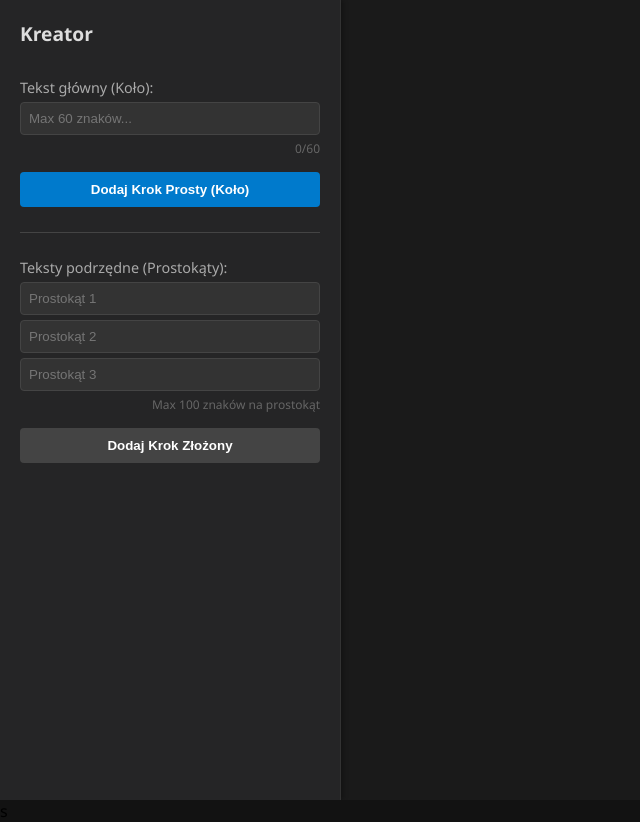
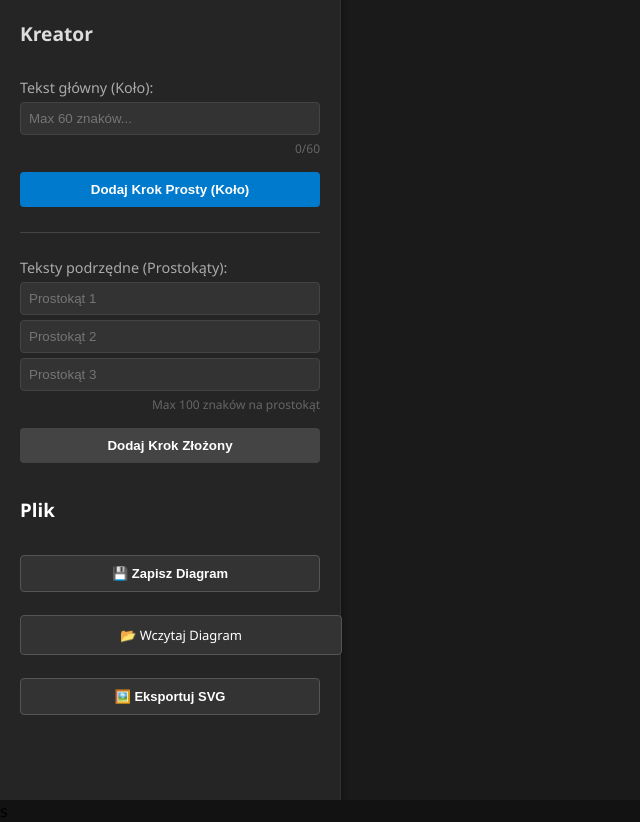
Before and after one commit to G3ca/WORKFLOW-GEN-G3C4, an Angular app in the folder diagram-app/: page / in a window 1280 px wide. Shown: the whole page, without its empty margins (0-640 px from the left). Built offline with nearby package versions, Linux system fonts and the light colour scheme.

Commit message:
Dodanie zapisu, odczytu oraz zapisu diagramu do formatu svg

```diff
--- a/diagram-app/package.json
+++ b/diagram-app/package.json
@@ -29,6 +29,7 @@
     "@angular/forms": "^21.0.0",
     "@angular/platform-browser": "^21.0.0",
     "@angular/router": "^21.0.0",
+    "html-to-image": "^1.11.13",
     "rxjs": "~7.8.0",
     "tslib": "^2.3.0"
   },
--- a/diagram-app/src/app/app.css
+++ b/diagram-app/src/app/app.css
@@ -22,7 +22,7 @@
   flex-direction: column;
   gap: 15px;
   border-right: 1px solid #333;
-  box-shadow: 2px 0 5px rgba(0,0,0,0.3);
+  box-shadow: 2px 0 5px rgba(0, 0, 0, 0.3);
   z-index: 10;
 }
 
@@ -75,13 +75,42 @@ button {
   background-color: #007acc;
   color: white;
 }
-.btn-primary:hover { background-color: #005f9e; }
+
+.btn-primary:hover {
+  background-color: #005f9e;
+}
 
 .btn-secondary {
   background-color: #444;
   color: white;
 }
-.btn-secondary:hover { background-color: #555; }
+
+.btn-secondary:hover {
+  background-color: #555;
+}
+
+.btn-action {
+  width: 100%;
+  padding: 10px;
+  margin-bottom: 8px;
+  background-color: #333;
+  color: #fff;
+  border: 1px solid #555;
+  border-radius: 4px;
+  cursor: pointer;
+  text-align: center;
+  font-size: 13px;
+  display: block;
+
+}
+
+.btn-action:hover {
+  background-color: #444;
+}
+
+.btn-upload {
+  cursor: pointer;
+}
 
 .separator {
   border: 0;
@@ -94,5 +123,5 @@ button {
 .diagram-area {
   flex: 1;
   background-color: #1e1e1e;
-  overflow: hidden; /* WorkFlowComponent ma własny scroll */
+  overflow: hidden;
 }
--- a/diagram-app/src/app/app.html
+++ b/diagram-app/src/app/app.html
@@ -21,9 +21,30 @@
       <input [(ngModel)]="rect3" maxlength="100" placeholder="Prostokąt 3">
       <small>Max 100 znaków na prostokąt</small>
     </div>
+<button class="btn-secondary" (click)="addComplex()">Dodaj Krok Złożony</button>
 
-    <button class="btn-secondary" (click)="addComplex()">Dodaj Krok Złożony</button>
+    <h3>Plik</h3>
+
+    <button class="btn-action" (click)="saveWorkflow()">💾 Zapisz Diagram</button>
+
+    <label class="btn-action btn-upload">
+      📂 Wczytaj Diagram
+      <input type="file" accept=".json" (change)="loadWorkflow($event)" style="display: none;">
+    </label>
+
+    <button class="btn-action" (click)="exportToSVG()">🖼️ Eksportuj SVG</button>
+
+
   </aside>
+
+
+
+
+
+
+
+
+
 
   <main class="diagram-area">
     <app-work-flow [steps]="workflowSteps"></app-work-flow>
--- a/diagram-app/src/app/app.ts
+++ b/diagram-app/src/app/app.ts
@@ -2,6 +2,7 @@ import { Component } from '@angular/core';
 import { CommonModule } from '@angular/common';
 import { FormsModule } from '@angular/forms';
 import { WorkFlowComponent, WorkflowStep } from './work-flow/work-flow';
+import * as htmlToImage from 'html-to-image';
 
 @Component({
   selector: 'app-root',
@@ -57,4 +58,66 @@ export class AppComponent {
     this.rect2 = '';
     this.rect3 = '';
   }
+
+
+//Zapis diagramu do pliku JSON
+
+saveWorkflow() {
+    const dataStr = JSON.stringify(this.workflowSteps, null, 2);
+    const blob = new Blob([dataStr], { type: 'application/json' });
+    const url = URL.createObjectURL(blob);
+
+    const a = document.createElement('a');
+    a.href = url;
+    a.download = `workflow-diagram-${Date.now()}.json`;
+    a.click();
+
+    window.URL.revokeObjectURL(url);
 }
+
+
+loadWorkflow(event: any) {
+    const file = event.target.files?.[0];
+    if (!file) return;
+
+    const reader = new FileReader();
+    reader.onload = (e: any) => {
+      try {
+        const content = e.target?.result;
+        const loadedSteps: WorkflowStep[] = JSON.parse(content);
+        if (!Array.isArray(loadedSteps)) {
+          alert('Błąd: Niepoprawny format pliku!');
+          throw new Error('Nieprawidłowy format pliku JSON.');
+        }
+        this.workflowSteps = loadedSteps;
+
+      } catch (error) {
+        console.error('Błąd podczas wczytywania pliku:', error);
+        alert('Błąd odczytu pliku JSON.');
+      }
+    };
+    reader.readAsText(file);
+    event.target.value = ''; // Reset input file value
+  }
+
+
+  exportToSVG() {
+    const node = document.getElementById('workflow-container');
+    if (!node){
+      alert('Nie znaleziono kontenera diagramu!');
+      return;
+    }
+
+    htmlToImage.toSvg(node)
+    .then((dataUrl: string) => {
+      const a = document.createElement('a');
+      a.href = dataUrl;
+      a.download = `workflow-diagram-${Date.now()}.svg`;
+      a.click();
+    })
+    .catch((error: any) => {
+      console.error('Błąd podczas eksportu do SVG:', error);
+      alert('Wystąpił błąd podczas eksportu do SVG.');
+    });
+  }
+}
--- a/diagram-app/src/app/work-flow/work-flow.css
+++ b/diagram-app/src/app/work-flow/work-flow.css
@@ -37,6 +37,7 @@
 .workflow-row {
   display: flex;
   align-items: center;
+   background-color: #1a1a1a;
 }
 
 .node-wrapper {
@@ -62,12 +63,18 @@
   text-align: center;
   font-size: 11px;
   padding: 8px;
-  color: #111;
   word-wrap: break-word;
   overflow: hidden;
   flex-shrink: 0;
   border: 2px solid transparent;
-  /* Opcjonalnie dla estetyki */
+
+
+  font-family: 'Poppins', sans-serif;
+  font-weight: 600;
+  font-size: 12px;
+  letter-spacing: 0.5px;
+  color: #0F172A;
+
 }
 
 /* Styl prostokątów - max 100 znaków */
@@ -81,7 +88,6 @@
   width: 176px;
   height: 92px;
   background-color: #D9D9D9;
-  color: #111;
   font-size: 10px;
   display: flex;
   align-items: center;
@@ -92,6 +98,12 @@
   white-space: nowrap;
   overflow: hidden;
   text-overflow: ellipsis;
+
+  color: #111111;
+  font-family: 'Poppins', sans-serif;
+  font-weight: 500;
+  font-size: 11px;
+
   /* Kropki na końcu zbyt długiego tekstu */
 }
 
--- a/diagram-app/src/app/work-flow/work-flow.html
+++ b/diagram-app/src/app/work-flow/work-flow.html
@@ -1,12 +1,8 @@
-<div class="canvas-container"
-     #scene
-     (mousedown)="StartPan($event)"
-     (wheel)="OnWheel($event)">
+<div class="canvas-container" #scene (mousedown)="StartPan($event)" (wheel)="OnWheel($event)">
 
-  <div class="zoom-layer"
-       [style.transform]="'translate(' + pan.x + 'px, ' + pan.y + 'px) scale(' + scale + ')'">
+  <div class="zoom-layer" [style.transform]="'translate(' + pan.x + 'px, ' + pan.y + 'px) scale(' + scale + ')'">
 
-    <div class="workflow-row">
+      <div class="workflow-row" id="workflow-container">
         @for (step of steps; track step.id; let last = $last) {
         <div class="node-wrapper">
 
```
Also changed, not shown: 1 other file (tests, documents, lock files or other folders). Lines whose indentation alone changed are shown as unchanged.
